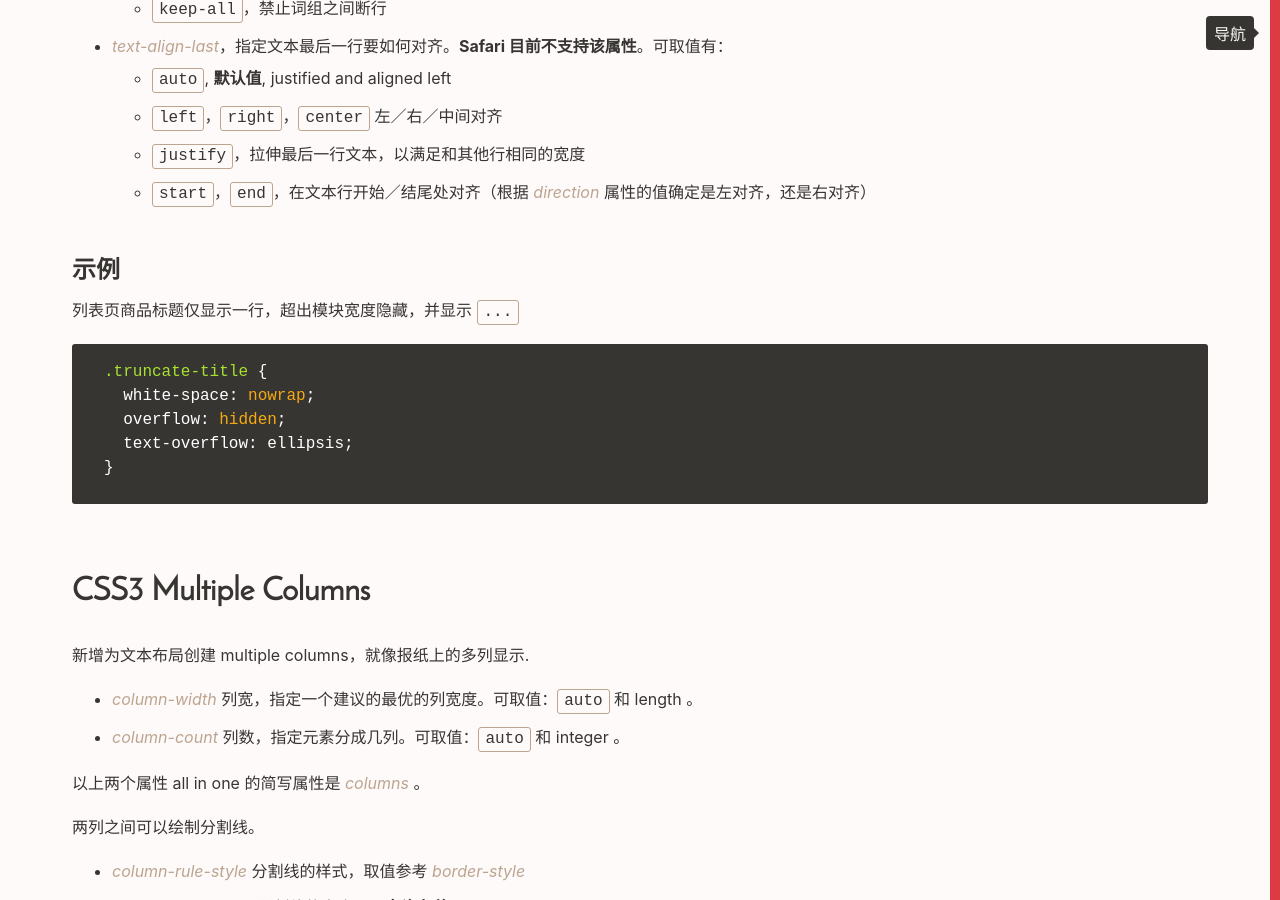
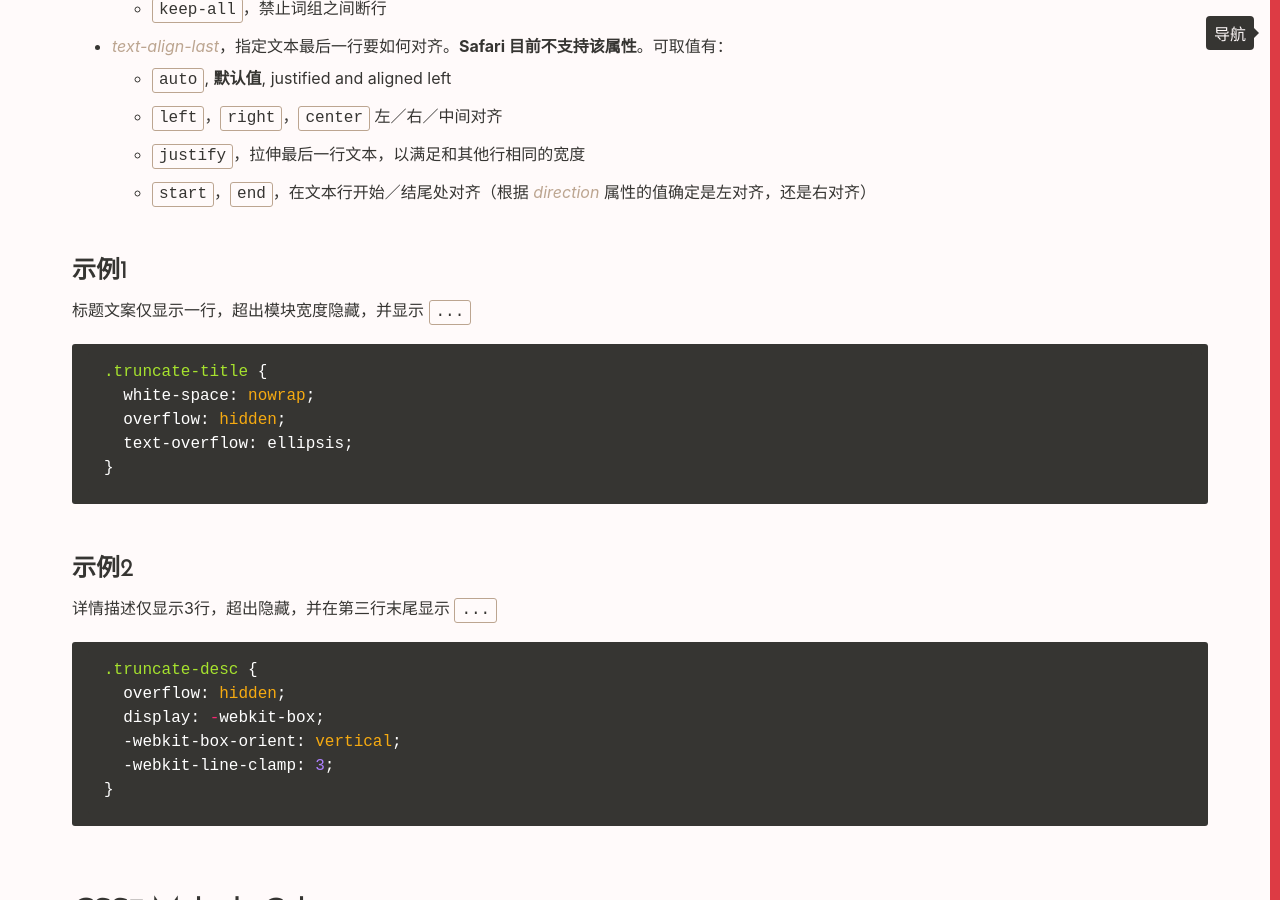
Before and after one commit to Vivi-wu/dive-into-web, a Jekyll site: the page built from _posts/2014-04-15-CSS-Texts.markdown, in a window 1280 px wide and 900 px high, scrolled down 2996 px. Built offline with Jekyll 4.4.1, drawn with Linux system fonts in a browser that asks for light colours.

Commit message:
update blog

````diff
--- a/_posts/2014-04-15-CSS-Texts.markdown
+++ b/_posts/2014-04-15-CSS-Texts.markdown
@@ -120,15 +120,28 @@ category: CSS
    + `justify`，拉伸最后一行文本，以满足和其他行相同的宽度
    + `start`，`end`，在文本行开始／结尾处对齐（根据 _direction_ 属性的值确定是左对齐，还是右对齐）
 
-### 示例
+### 示例1
 
-列表页商品标题仅显示一行，超出模块宽度隐藏，并显示 `...`
+标题文案仅显示一行，超出模块宽度隐藏，并显示 `...`
 
 ```css
 .truncate-title {
   white-space: nowrap;
   overflow: hidden;
   text-overflow: ellipsis;
+}
+```
+
+### 示例2
+
+详情描述仅显示3行，超出隐藏，并在第三行末尾显示 `...`
+
+```css
+.truncate-desc {
+  overflow: hidden;
+  display: -webkit-box;
+  -webkit-box-orient: vertical;
+  -webkit-line-clamp: 3;
 }
 ```
 
--- a/_posts/2022-03-08-Team-Management.markdown
+++ b/_posts/2022-03-08-Team-Management.markdown
@@ -23,6 +23,10 @@ category: Other
 
 按日期建立在线文档，团队成员每人在周会前填写本周工作内容，每周安排一人主持周会
 
+需求记录
+
+在线文档栏目：需求名称、类型（业务、基建、体验）、优先级、来源（产品、测试、开发，或某某团队）、应用（M站、PC站、APP，或某某平台）、状态（PRD阶段、待排期、进行中、开发中、测试中、预发布、已上线、已完成、暂停）、进度（百分比）、需求评审时间、开始开发时间、计划提测时间、实际提测时间、计划上线时间、实际上线时间、变更说明、PM、大前端参与人、测试Owner、产品经理、需求文档地址
+
 分享：
 
 slidev，开发友好的ppt工具
@@ -32,7 +36,6 @@ slidev，开发友好的ppt工具
 - 客户端优先的加购
 - CLI
 - 构建时编译和转义
--
 
 当前前端的短板：
 
````
